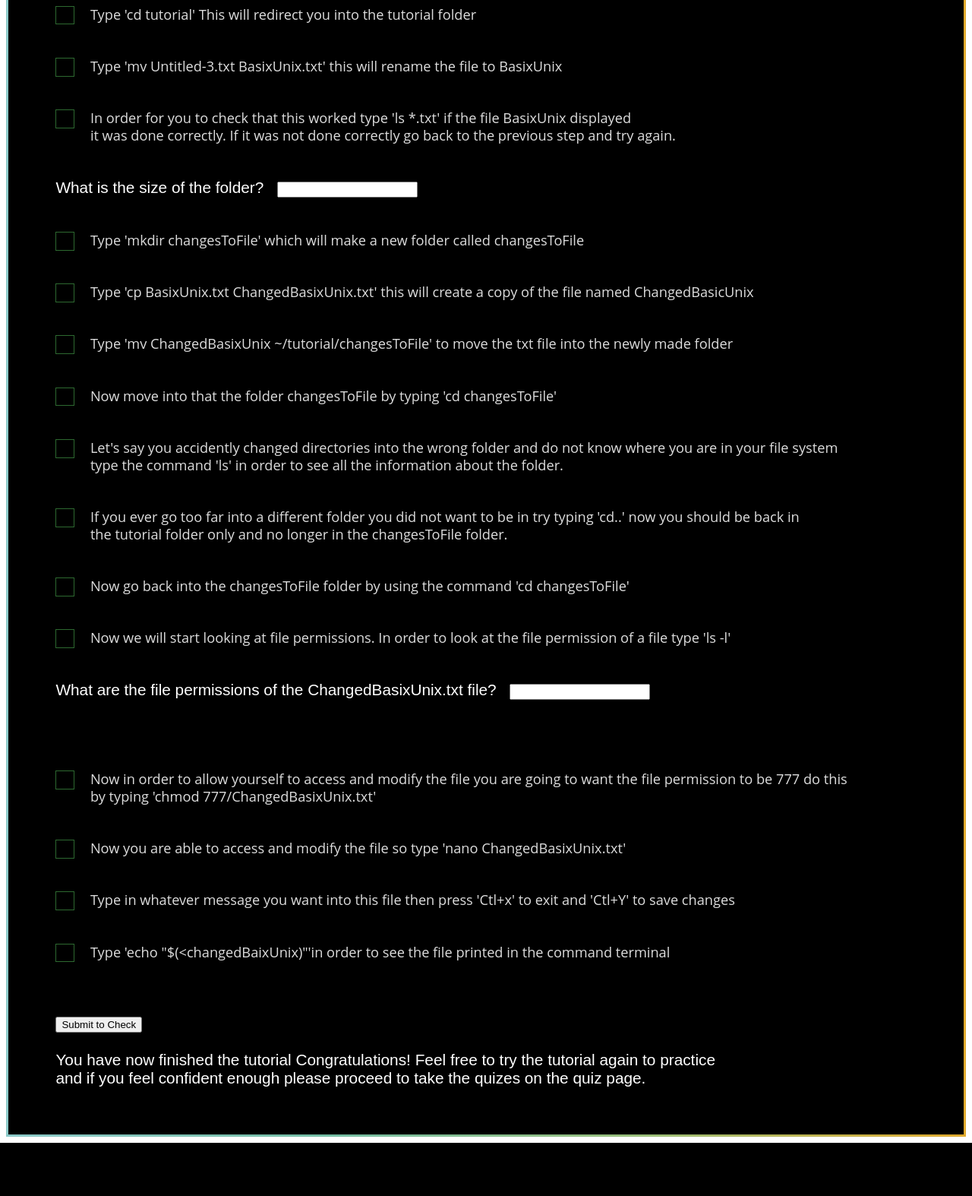
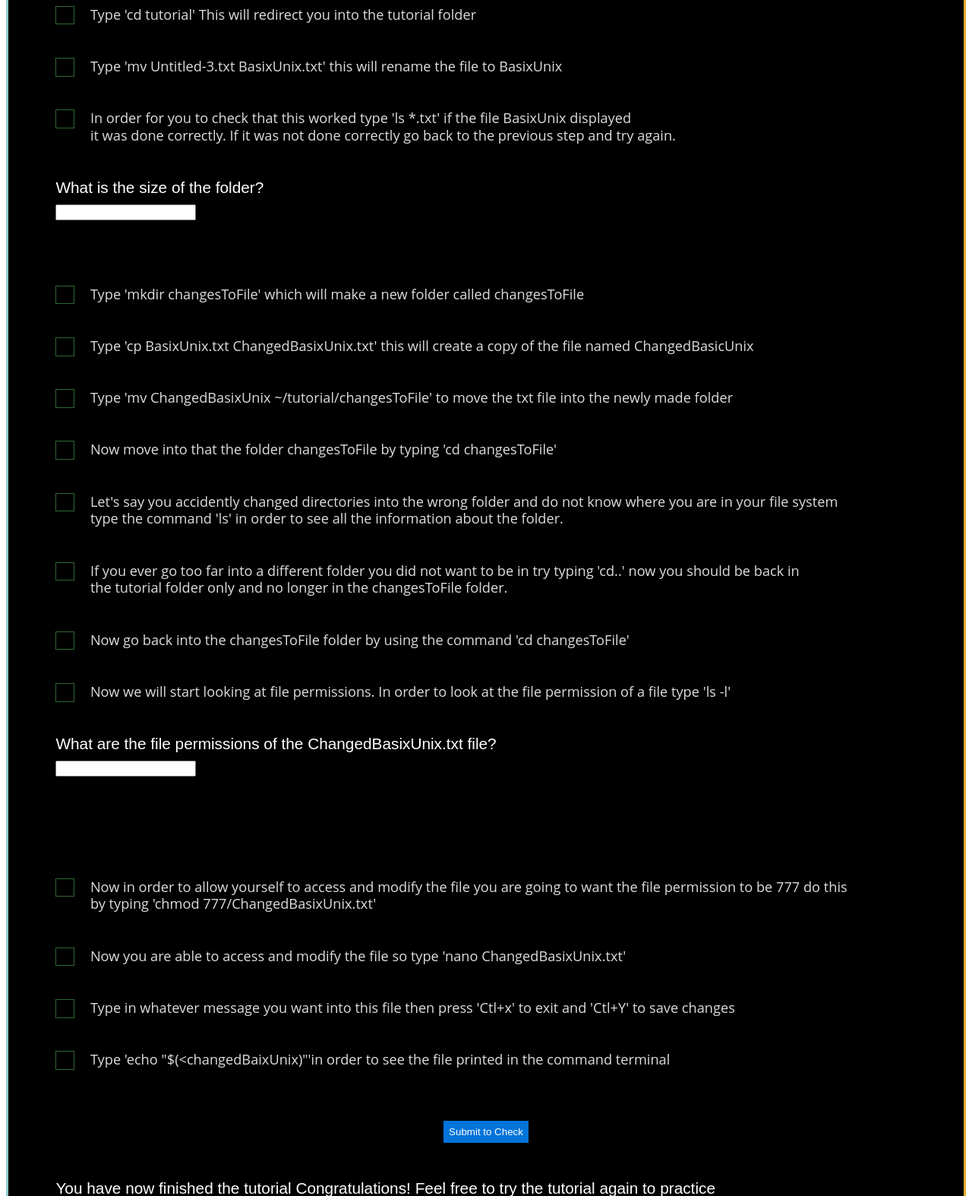
Before and after one commit to rxt3820/basixProject, a PHP site: page /Tutorial.html in a window 1280 px wide. Shown: the part 2920-4494 px from the top of the page at 76% size. Before the commit the page ends 4424 px from the top, so only its background shows below. Run offline with PHP 8.4, Linux system fonts and the light colour scheme.

Commit message:
Updated Tutorial.css

```diff
--- a/basixModular/tutorial/Tutorial.css
+++ b/basixModular/tutorial/Tutorial.css
@@ -1,3 +1,39 @@
+/*Change all px to em */
+#containerQuiz {
+  width: 80%;
+  margin: 0 auto;
+  background: #fff;
+  padding: 1em;
+  /*  box-shadow: 0 3px 3px rgba(0,0,0,0.2);*/
+}
+label {
+  display: inline-block;
+  margin-bottom: 10px;
+}
+input {
+  display: block;
+}
+#submit {
+  display: block;
+  margin: 0 auto;
+  border: 0;
+  color: white;
+  background: #0074d9;
+  padding: 0.5em;
+}
+/* labels for Result */
+.result p {
+  color: #fff;
+  padding: 10px;
+  border-radius: 5px;
+}
+.correct {
+  background: #2ecc40;
+}
+.wrong {
+  background: #ff4136;
+}
+/* end of mini quiz */
 .container {
   display: block;
   position: relative;
@@ -130,60 +156,58 @@ h2 {
   border: 0.1875em solid white;
   min-height: 20vh;
   padding: 3em 3em;
-    border-image-source: linear-gradient(to right, #8CCAC9, #74BEA5, #9ABF7A, #E0AA2E);
+  border-image-source: linear-gradient(
+    to right,
+    #8ccac9,
+    #74bea5,
+    #9abf7a,
+    #e0aa2e
+  );
   border-image-slice: 1;
   font-size: 100%;
 }
-
 p {
   text-align: left;
 }
-
 dt {
   text-decoration: underline;
 }
-
 .command {
   max-width: 35em;
   padding-top: 1em;
 }
-
 /*Checkboxes styles*/
 input[type="checkbox"] {
   display: none;
 }
-
 input[type="checkbox"] + label {
   display: block;
   position: relative;
   padding-left: 2.5em;
   margin-bottom: 2.5em;
-    font: 0.875em/1.25em 'Open Sans', Arial, sans-serif;
+  font: 0.875em/1.25em "Open Sans", Arial, sans-serif;
   color: #ddd;
   cursor: pointer;
   -webkit-user-select: none;
   -moz-user-select: none;
   -ms-user-select: none;
 }
-
 input[type="checkbox"] + label:last-child {
   margin-bottom: 0;
 }
-
 input[type="checkbox"] + label:before {
-    content: '';
+  content: "";
   display: block;
   width: 1.25em;
   height: 1.25em;
-    border: 0.0625em solid #4CAF50;
+  border: 0.0625em solid #4caf50;
   position: absolute;
   left: 0;
   top: 0;
-    opacity: .6;
-    -webkit-transition: all .12s, border-color .08s;
-    transition: all .12s, border-color .08s;
+  opacity: 0.6;
+  -webkit-transition: all 0.12s, border-color 0.08s;
+  transition: all 0.12s, border-color 0.08s;
 }
-
 input[type="checkbox"]:checked + label:before {
   width: 0.625em;
   top: -0.3125em;
```
Also changed, not shown: other parts of basixModular/tutorial/Tutorial.css (+27 -50 lines). Lines whose indentation alone changed are shown as unchanged.
